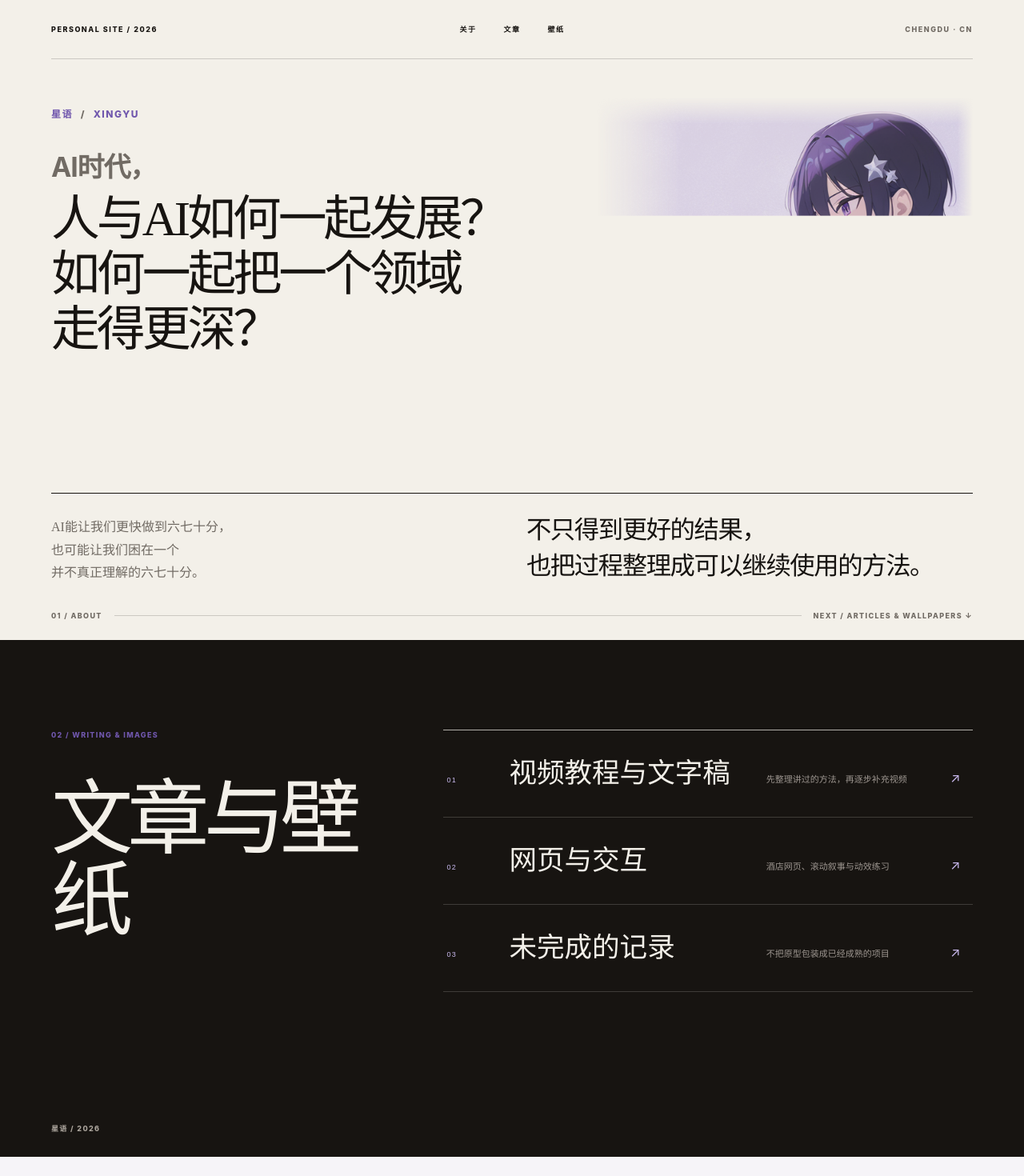
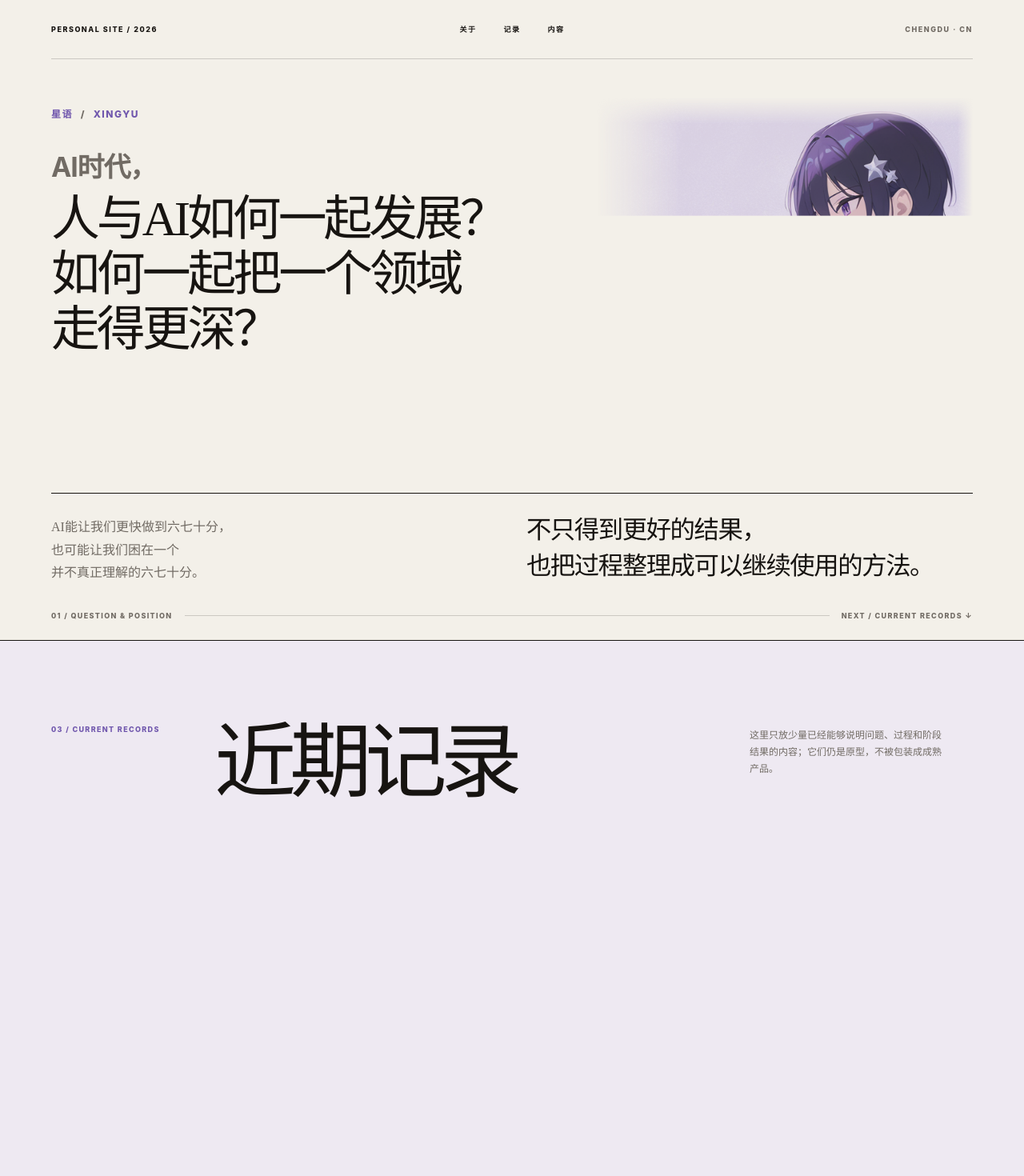
Before and after one commit to xingyuww/xingyuww.github.io, a Next.js app: page / in a window 1280 px wide. Shown: the top 1470 px of the page at 80% size. Before the commit the page ends 1446 px from the top, so only its background shows below. Built offline with nearby package versions, Linux system fonts and the light colour scheme.

Commit message:
Restore app/handoff/handoff-study.tsx to previous version

```diff
--- a/app/handoff/handoff-study.tsx
+++ b/app/handoff/handoff-study.tsx
@@ -1,5 +1,6 @@
 import Image from 'next/image';
 import styles from './handoff.module.css';
+import ProjectShowcase from './project-showcase';
 import { explorations, profile } from '@/content/site-content';
 
 export default function HandoffStudy() {
@@ -9,8 +10,8 @@ export default function HandoffStudy() {
         <p>PERSONAL SITE / 2026</p>
         <nav aria-label="主导航">
           <a href="#about">关于</a>
-          <a href="/explorations/articles">文章</a>
-          <a href="/explorations/wallpapers">壁纸</a>
+          <a href="#work">记录</a>
+          <a href="#explorations">内容</a>
         </nav>
         <span>{profile.location}</span>
       </header>
@@ -52,16 +53,26 @@ export default function HandoffStudy() {
         </div>
 
         <div className={styles.bottomLine} aria-hidden="true">
-          <span>01 / ABOUT</span>
+          <span>01 / QUESTION &amp; POSITION</span>
           <i />
-          <span>NEXT / ARTICLES &amp; WALLPAPERS ↓</span>
+          <span>NEXT / CURRENT RECORDS ↓</span>
         </div>
+      </section>
+
+      <section className={styles.works} id="work" aria-labelledby="works-title">
+        <div className={styles.worksIntro}>
+          <p className={styles.sectionMarker}>03 / CURRENT RECORDS</p>
+          <h2 id="works-title">近期记录</h2>
+          <p className={styles.worksNote}>这里只放少量已经能够说明问题、过程和阶段结果的内容；它们仍是原型，不被包装成成熟产品。</p>
+        </div>
+
+        <ProjectShowcase />
       </section>
 
       <section className={styles.explorations} id="explorations" aria-labelledby="explorations-title">
         <div>
-          <p className={styles.sectionMarker}>02 / WRITING &amp; IMAGES</p>
-          <h2 id="explorations-title">文章与壁纸</h2>
+          <p className={styles.sectionMarker}>04 / NOTES &amp; PRACTICE</p>
+          <h2 id="explorations-title">内容与练习</h2>
         </div>
         <div className={styles.explorationIndex}>
           {explorations.map((exploration) => (
@@ -75,7 +86,7 @@ export default function HandoffStudy() {
         </div>
       </section>
 
-      <footer className={styles.footer}>
+      <footer className={styles.footer} id="contact">
         <span>{profile.displayName} / 2026</span>
       </footer>
     </main>
```
